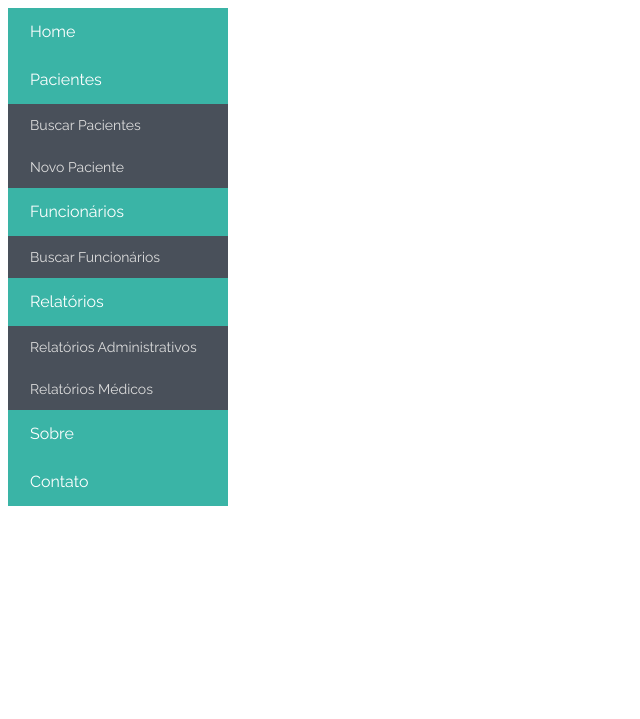
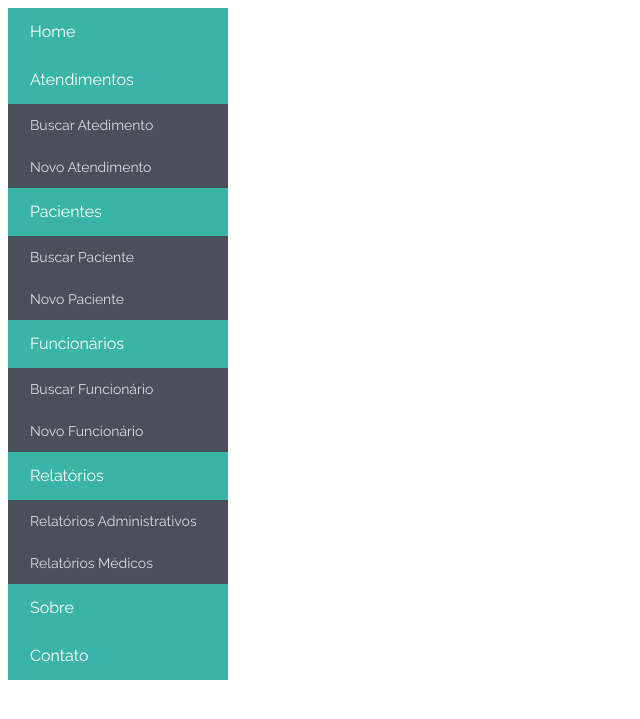
Before and after one commit to fhnelsis/SGPM, a PHP site: page /includes/menu.php in a window 1280 px wide. Shown: the top 719 px of the page, without its empty margins (0-640 px from the left). Run offline with PHP 8.4, Linux system fonts and the light colour scheme.

Commit message:
20150410 - Alterações no formPaciente.

```diff
--- a/css/menu.css
+++ b/css/menu.css
@@ -20,6 +20,7 @@
     color: #ffffff;
     font-family: Raleway, sans-serif;
     width: 220px;
+
 }
 #cssmenu ul ul
 {
@@ -28,6 +29,7 @@
 #cssmenu > ul > li.active > ul
 {
     display: block;
+
 }
 .align-right
 {
--- a/includes/menu.php
+++ b/includes/menu.php
@@ -14,21 +14,25 @@
         <div id='cssmenu'>
             <ul>
                 <li><a href='home.php'>Home</a></li>
+
+                <li class='active'><a href='#'>Atendimentos</a>
+                    <ul>
+                        <li><a href='#'>Buscar Atedimento</a></li>
+                        <li><a href='#'>Novo Atendimento</a>
+                    </ul>
+                </li>
+
                 <li class='active'><a href='#'>Pacientes</a>
                     <ul>
-                        <li><a href='consultarPaciente.php'>Buscar Pacientes</a></li>
+                        <li><a href='consultarPaciente.php'>Buscar Paciente</a></li>
                         <li><a href='formPaciente.php'>Novo Paciente</a>
-                        <ul>
-                            <li><a href='#'>Sub Product</a></li>
-                            <!--               <li><a href='#'>Sub Product</a></li>-->
                     </ul>
                 </li>
-            </ul>
-        </li>
+
                 <li class='active'><a href='#'>Funcionários</a>
                     <ul>
-                <li><a href='#'>Buscar Funcionários</a></li>
-                <!--         <li><a href='#'>Buscar Funcionários</a>-->
+                        <li><a href='#'>Buscar Funcionário</a></li>
+                        <li><a href='#'>Novo Funcionário</a>
                 </li>
             </ul>
         </li>
```
Also changed, not shown: formPaciente.php (+22 -58 lines), css/bootstrap.css. Lines whose indentation alone changed are shown as unchanged.
